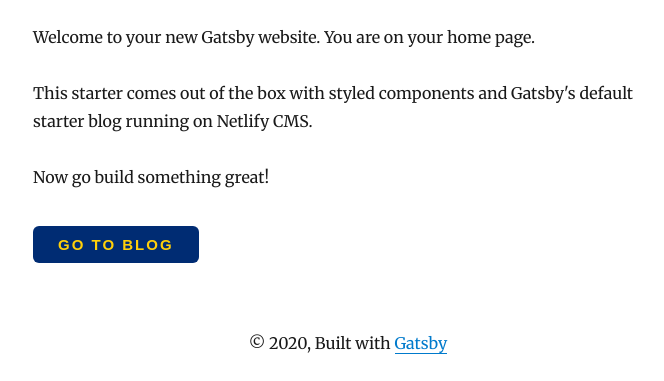
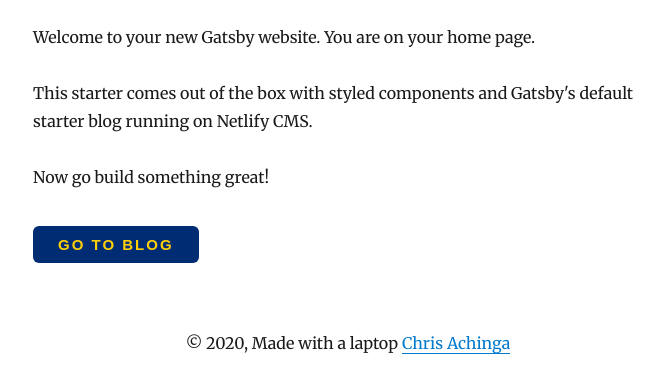
Before and after one commit to achingachris/reactecommerce, a Gatsby site: page / in a window 1280 px wide. Shown: the part 726-1107 px from the top of the page, without its empty margins (292-956 px from the left). Built offline with nearby package versions, Linux system fonts and the light colour scheme; Gatsby itself is replaced by a stand-in of ours; some packages are replaced by stand-ins of ours.

Commit message:
layout component

```diff
--- a/src/components/layout.js
+++ b/src/components/layout.js
@@ -67,9 +67,9 @@ class Layout extends React.Component {
           <main>{children}</main>
         </div>
         <Footer>
-          © {new Date().getFullYear()}, Built with
+          © {new Date().getFullYear()}, Made with a laptop
           {` `}
-          <a href="https://www.gatsbyjs.org">Gatsby</a>
+          <a href="https://achinga.netlify.app/">Chris Achinga</a>
         </Footer>
       </Wrapper>
     )
```
